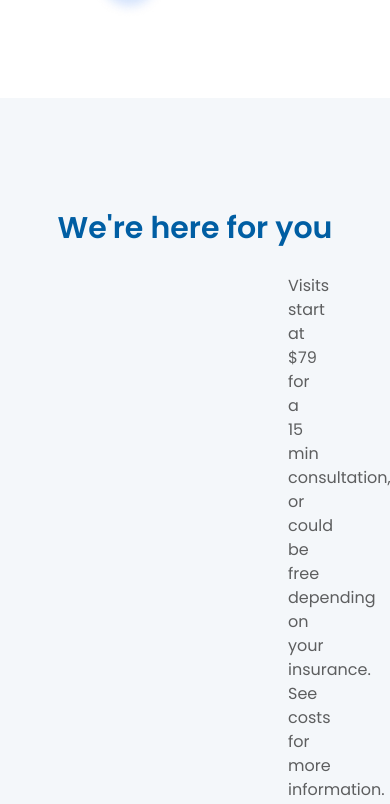
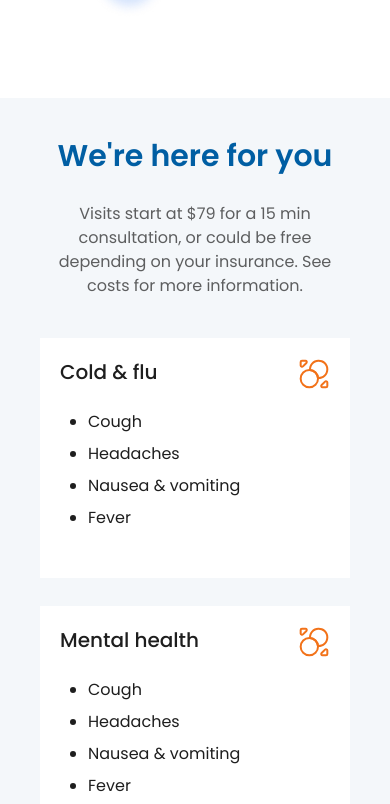
Before and after one commit to MekImEne/helathy24, a React (Create React App) app: page / in a window 390 px wide. Shown: the part 4080-4884 px from the top of the page. Built offline with nearby package versions, Linux system fonts and the light colour scheme.

Commit message:
Offers responsiveness

```diff
--- a/src/app/Sections/Offers.tsx
+++ b/src/app/Sections/Offers.tsx
@@ -1,24 +1,24 @@
 import React from 'react'
-import OfferCard from '../components/OfferCard'
+import OfferCard from '../components/Offers/OfferCard'
 import { offers } from '../data/offers'
 
 export default function Offers() {
     return (
-        <div id="our-services" className='w-full bg-GRAY_BACKGROUND py-24'>
+        <div id="our-services" className='w-full bg-GRAY_BACKGROUND py-10 sm:py-24'>
             <div className=''>
-                <div className='py-4 text-center'>
+                <div className='sm:py-4 text-center'>
                     <h1 className='text-3xl font-semibold text-BLUE2'>
                         We're here for you
                     </h1>
-                    <p className='text-TEXT_GREY mx-72 opacity-70 py-7 mb-3'>
+                    <p className='text-TEXT_GREY mx-10 sm:mx-72 opacity-70 py-7 mb-3'>
                         Visits start at $79 for a 15 min consultation, or could be free depending on your insurance.
                         See costs for more information.
                     </p>
                 </div>
 
-                <div className='mx-32'>
+                <div className='mx-10 sm:mx-32'>
                     <div className="container mx-auto">
-                        <div className="grid grid-cols-3 gap-14 ">
+                        <div className="grid grid-cols-1 sm:grid-cols-2 md:grid-cols-3 gap-7 sm:gap-14 ">
                             {offers.map((item, index) => (
                                 <OfferCard
                                     key={item.id}
--- a/src/app/components/OfferCard.tsx
+++ b/src/app/components/Offers/OfferCard.tsx
@@ -1,5 +1,5 @@
 import React from 'react'
-import { frame } from '../assets'
+import { frame } from '../../assets'
 
 export default function OfferCard({ title, details }: { title: string, details: Array<String> }) {
     return (
```
